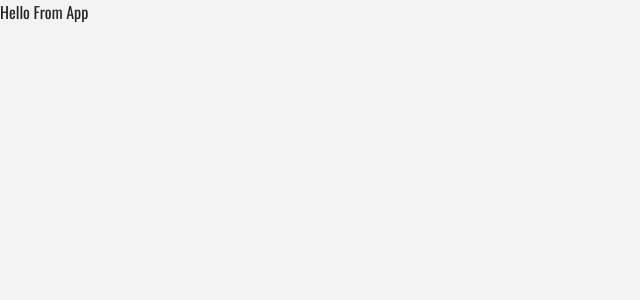
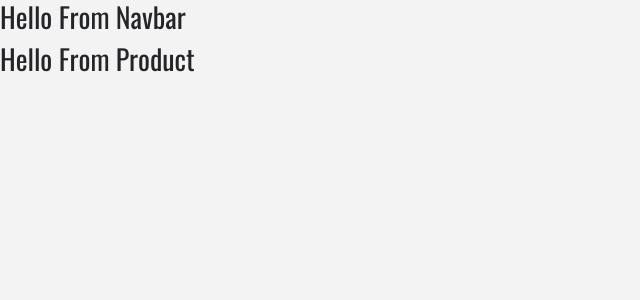
Before and after one commit to phubao1999/Learn-ReactJs, a React (Create React App) app in the folder react-app/: page / in a window 1280 px wide. Shown: the top 300 px of the page, without its empty margins (0-640 px from the left). Built offline with nearby package versions, Linux system fonts and the light colour scheme.

Commit message:
More Page

```diff
--- a/react-app/package.json
+++ b/react-app/package.json
@@ -6,6 +6,7 @@
     "bootstrap": "^4.3.1",
     "react": "^16.8.6",
     "react-dom": "^16.8.6",
+    "react-router-dom": "^5.0.1",
     "react-scripts": "3.0.1"
   },
   "scripts": {
--- a/react-app/public/index.html
+++ b/react-app/public/index.html
@@ -9,8 +9,7 @@
     <link rel="manifest" href="%PUBLIC_URL%/manifest.json" />
     <!-- <link rel="stylesheet" href="https://stackpath.bootstrapcdn.com/bootstrap/4.3.1/css/bootstrap.min.css" integrity="sha384-ggOyR0iXCbMQv3Xipma34MD+dH/1fQ784/j6cY/iJTQUOhcWr7x9JvoRxT2MZw1T" crossorigin="anonymous"> -->
     <link href="https://fonts.googleapis.com/css?family=Oswald|Permanent+Marker&display=swap" rel="stylesheet">
-    <link rel="stylesheet" href="https://use.fontawesome.com/releases/v5.8.2/css/all.css" integrity="sha384-oS3vJWv+0UjzBfQzYUhtDYW+Pj2yciDJxpsK1OYPAYjqT085Qq/1cq5FLXAZQ7Ay" crossorigin="anonymous">
-
+    <link rel="stylesheet" href="https://cdnjs.cloudflare.com/ajax/libs/font-awesome/5.10.0-11/css/all.css">
     <title>Phone Store</title>
   </head>
   <body>
--- a/react-app/src/App.js
+++ b/react-app/src/App.js
@@ -1,11 +1,23 @@
 import React, { Component } from 'react';
+import {Switch, Route} from 'react-router-dom';
 import './App.css';
+import Navbar from './components/Navbar';
+import Details from './components/Details';
+import Default from './components/Default';
+import Cart from './components/Cart';
+import ProductList from './components/ProductList';
 
 class App extends Component {
   render() {
     return (
       <React.Fragment>
-        Hello From App
+        <Navbar />
+        <Switch>
+          <Route exact path="/" component={ProductList}></Route>
+          <Route path="/details" component={Details}></Route>
+          <Route path="/cart" component={Cart}></Route>
+          <Route component={Default}></Route>
+        </Switch>
       </React.Fragment>
     );
   }
--- /dev/null
+++ b/react-app/src/components/Cart.js
@@ -0,0 +1,13 @@
+import React, { Component } from 'react';
+
+class Cart extends Component {
+    render() {
+        return (
+            <div>
+                <h3>Hello From Cart</h3>
+            </div>
+        );
+    }
+}
+
+export default Cart;
--- /dev/null
+++ b/react-app/src/components/Default.js
@@ -0,0 +1,13 @@
+import React, { Component } from 'react';
+
+class Default extends Component {
+    render() {
+        return (
+            <div>
+                <h3>Page Not Found</h3>
+            </div>
+        );
+    }
+}
+
+export default Default;
--- /dev/null
+++ b/react-app/src/components/Details.js
@@ -0,0 +1,13 @@
+import React, { Component } from 'react';
+
+class Details extends Component {
+    render() {
+        return (
+            <div>
+                <h3>Hello From Details</h3>
+            </div>
+        );
+    }
+}
+
+export default Details;
--- /dev/null
+++ b/react-app/src/components/Navbar.js
@@ -0,0 +1,14 @@
+import React, { Component } from 'react';
+import {link} from 'react-router-dom';
+
+class Navbar extends Component {
+    render() {
+        return (
+            <div>
+                <h3>Hello From Navbar</h3>
+            </div>
+        );
+    }
+}
+
+export default Navbar;
--- /dev/null
+++ b/react-app/src/components/Product.js
@@ -0,0 +1,13 @@
+import React, { Component } from 'react';
+
+class Product extends Component {
+    render() {
+        return (
+            <div>
+                <h3>Hello From Product</h3>
+            </div>
+        );
+    }
+}
+
+export default Product;
--- /dev/null
+++ b/react-app/src/components/ProductList.js
@@ -0,0 +1,14 @@
+import React, { Component } from 'react';
+import Product from './Product';
+
+class ProductList extends Component {
+    render() {
+        return (
+            <div>
+                <Product />
+            </div>
+        );
+    }
+}
+
+export default ProductList;
--- a/react-app/src/index.js
+++ b/react-app/src/index.js
@@ -2,10 +2,15 @@ import React from 'react';
 import ReactDOM from 'react-dom';
 import './index.css';
 import App from './App';
+import {BrowserRouter as Router} from 'react-router-dom';
 import * as serviceWorker from './serviceWorker';
 import 'bootstrap/dist/css/bootstrap.css';
 
-ReactDOM.render(<App />, document.getElementById('root'));
+ReactDOM.render(
+    <Router>
+        <App />
+    </Router>,
+    document.getElementById('root'));
 
 // If you want your app to work offline and load faster, you can change
 // unregister() to register() below. Note this comes with some pitfalls.
```
Also changed, not shown: 1 other file (tests, documents, lock files or other folders).
